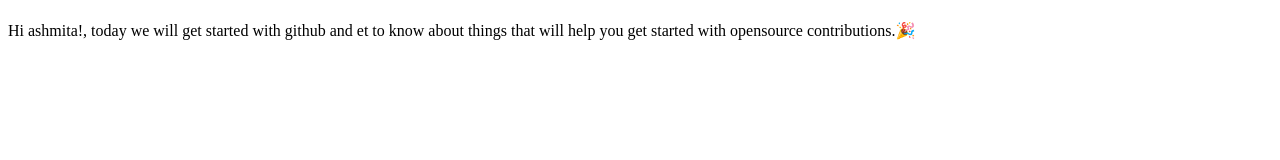
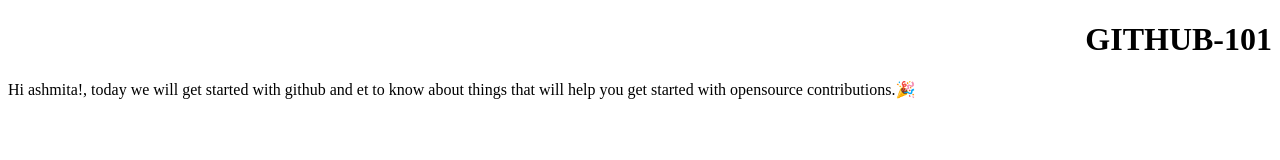
Before and after one commit to AshmitaKaur/ashmita-101, a plain HTML site: page index.html in a window 1280 px wide. Drawn offline with Linux system fonts and the light colour scheme.

Commit message:
Update index.html

```diff
--- a/index.html
+++ b/index.html
@@ -7,7 +7,7 @@
     <title>Document</title>
 </head>
 <body>
-<div align='right'><h1></h1></div>
+<div align='right'><h1>GITHUB-101</h1></div>
 <p align='left'>Hi ashmita!, today we will get started with github and et to know about things that will help you get started with opensource contributions.🎉<p>
 
 </body>
```
